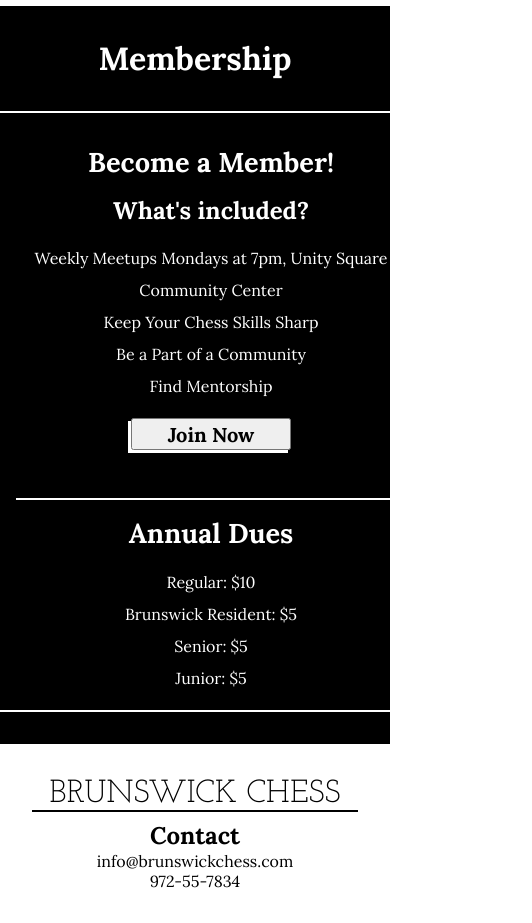
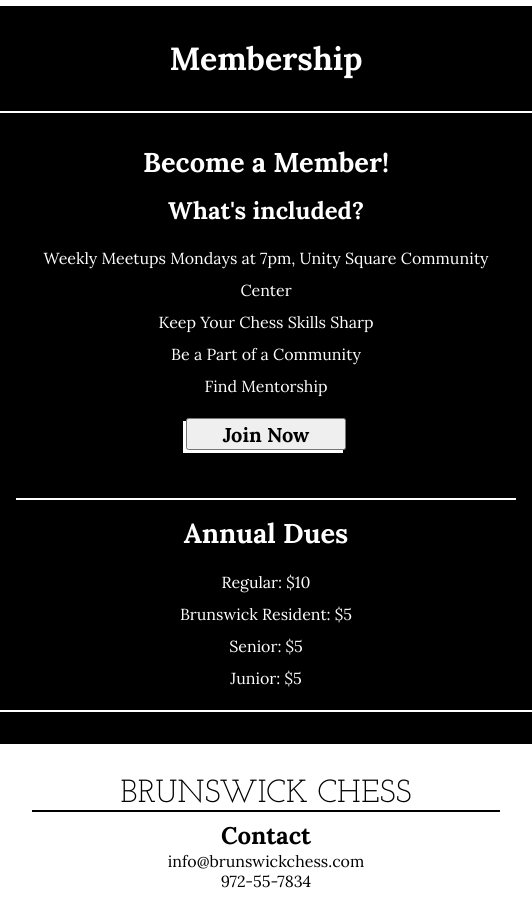
Before and after one commit to michellecordovi/Brunswick_Chess_Club, a plain HTML site: page index.html in a window 390 px wide. Shown: the part 1780-2703 px from the top of the page, 532 px wide, since content can reach past the window. Drawn offline with Linux system fonts and the light colour scheme.

Commit message:
Updated Mem-box width
Updated .membox width under screens <760px and justify centered content so there is no overflow of membership info on small screens

```diff
--- a/styles.css
+++ b/styles.css
@@ -302,6 +302,8 @@ button {
      }
 
      .mem-box {
+      width: 500px;
+      justify-self: center;
       height: fit-content;
       margin: 1rem;
      }
```
